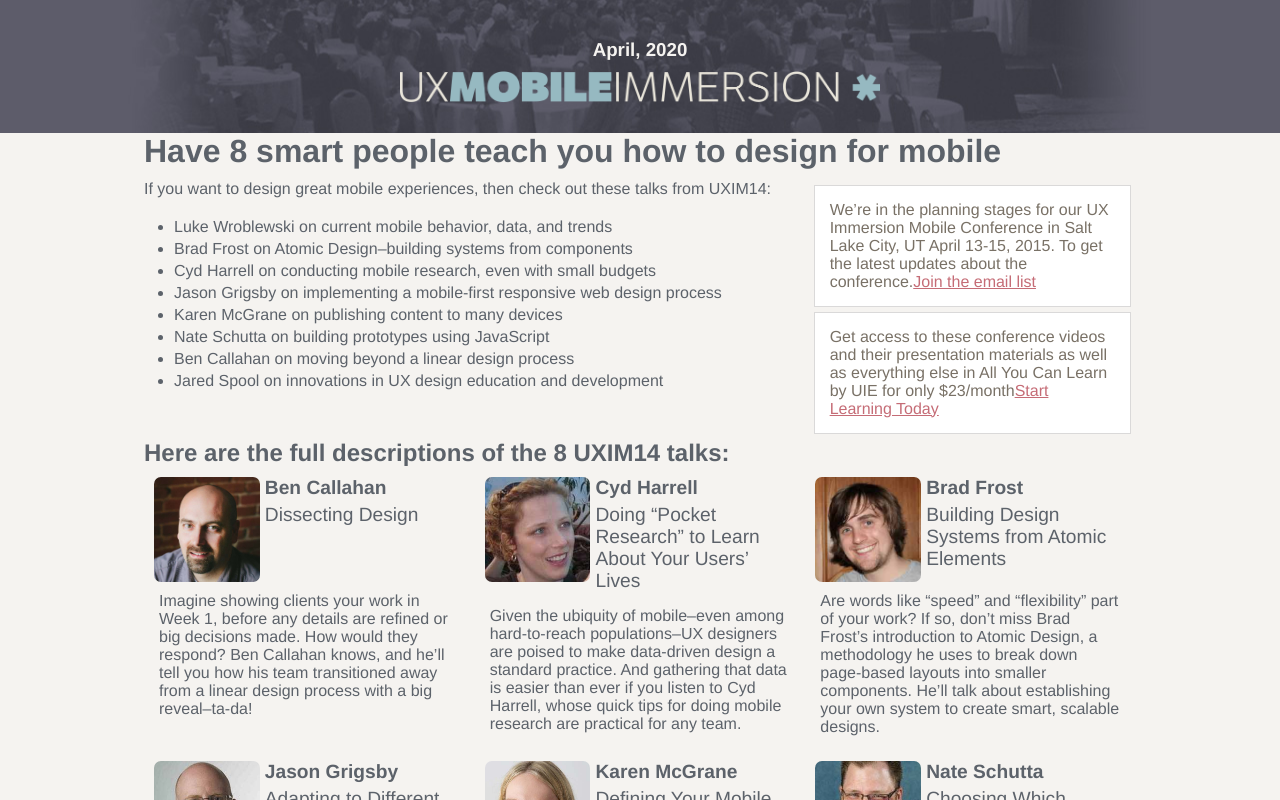
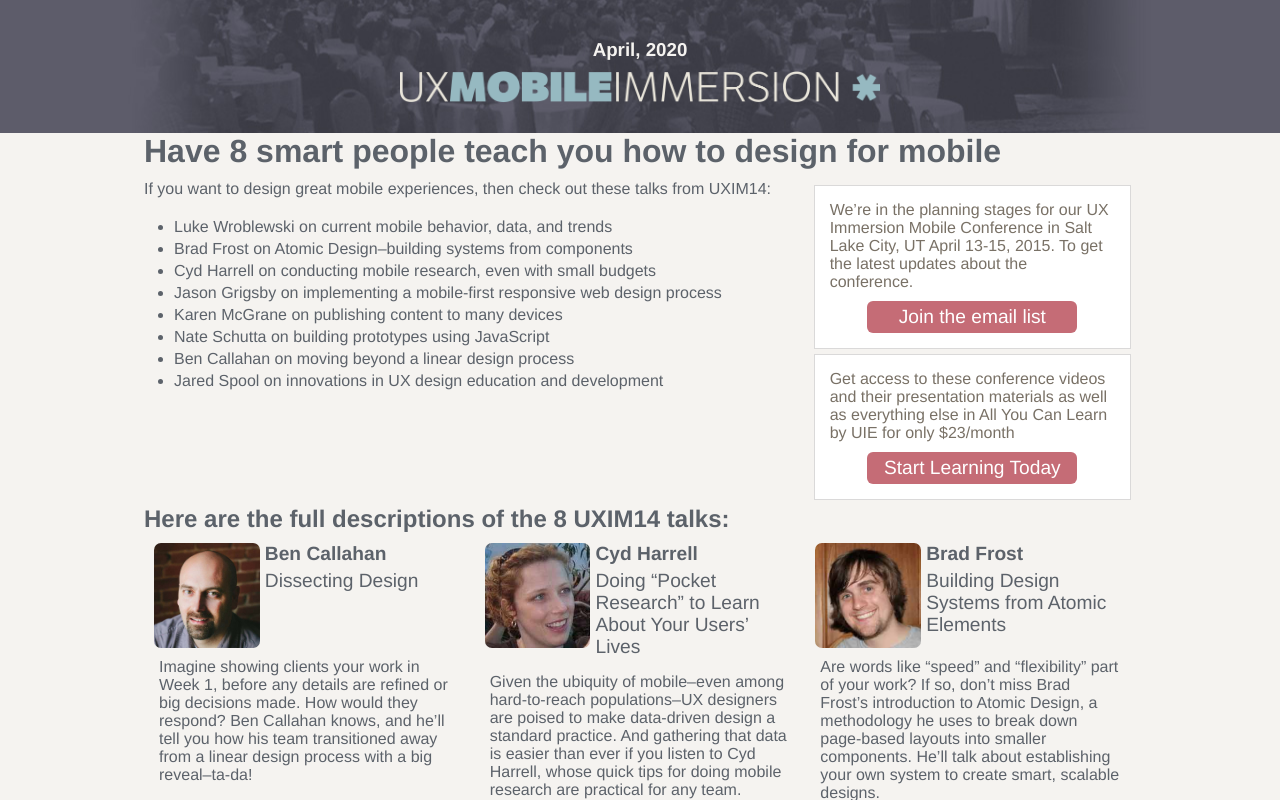
Before and after one commit to Aliecake/uie-1, a React (Create React App) app: page / in a window 1280 px wide. Shown: the top 800 px of the page. Built offline with nearby package versions, Linux system fonts and the light colour scheme.

Commit message:
button to href

```diff
--- a/src/App.css
+++ b/src/App.css
@@ -14,14 +14,6 @@
   font-size: 16px;
   font-family: "HelveticaNeue-Light", "Helvetica Neue Light", "Helvetica Neue", Helvetica, Arial, sans-serif;
 }
-button {
-  background-color: #c56c76;
-  font-size: 1.2em;
-  color: #fff;
-  border: 0;
-  border-radius: 6px;
-  padding: 5px;
-}
 
 li {
   margin: 0 0 4px 0;
@@ -31,6 +23,17 @@
 ul {
   margin: 0px 10px;
   padding: 20px;
+}
+
+.button {
+  max-width: 70%;
+  background-color: #c56c76;
+  font-size: 1.2em;
+  text-decoration: none;
+  color: #fff;
+  border: 0;
+  border-radius: 6px;
+  padding: 5px;
 }
 
 .details-card {
@@ -46,6 +49,13 @@
 }
 .details-talks {
   flex: 0 1 66%;
+}
+.footer {
+  bottom: 0;
+  margin: 0 auto;
+  padding: 20px;
+  display: flex;
+  max-width: 90%;
 }
 .header {
   background-color: #5d5c6a;
@@ -73,10 +83,11 @@
   padding: 15px;
   height: auto;
 }
-.info-card button {
+.info-card .button {
   display: block;
   margin: 0 auto;
   margin-top: 10px;
+  text-align: center;
 }
 .info-card .speaker-details-col {
 
```
